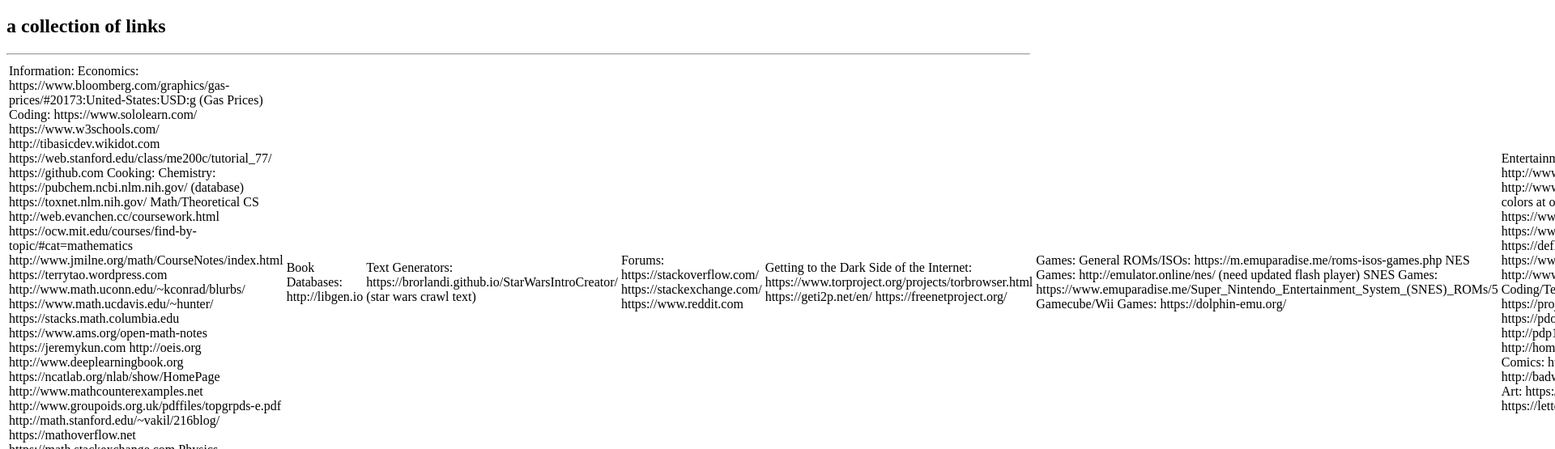
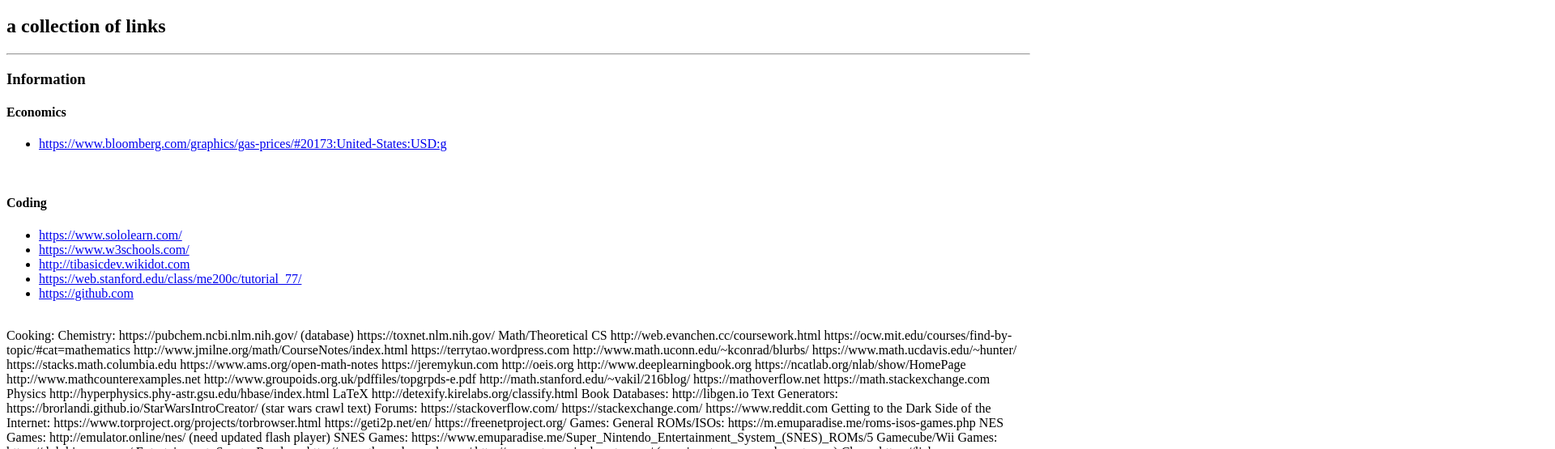
Before and after one commit to url-repo/url-repo.github.io, a plain HTML site: page index.html in a window 1280 px wide. Shown: the part 61-616 px from the top of the page at 81% size, 1920 px wide, since content can reach past the window. Drawn offline with Linux system fonts and the light colour scheme.

Commit message:
Update index.html

```diff
--- a/index.html
+++ b/index.html
@@ -14,21 +14,22 @@
 
 <hr>
 
-<table>
-<tbody>
-<td>
-Information:
-Economics:
-https://www.bloomberg.com/graphics/gas-prices/#20173:United-States:USD:g (Gas Prices)
 
-
-
-Coding:
-https://www.sololearn.com/
-https://www.w3schools.com/
-http://tibasicdev.wikidot.com
-https://web.stanford.edu/class/me200c/tutorial_77/
-https://github.com
+<h3> Information </h3>
+  <h4> Economics </h4>
+    <ul>
+      <li><a href="https://www.bloomberg.com/graphics/gas-prices/#20173:United-States:USD:g">https://www.bloomberg.com/graphics/gas-prices/#20173:United-States:USD:g</a></li>
+    </ul>
+  <br>
+  <h4> Coding </h4>
+    <ul>
+      <li><a href="https://www.sololearn.com/">https://www.sololearn.com/</a></li>
+      <li><a href="https://www.w3schools.com/">https://www.w3schools.com/</a></li>
+      <li><a href="http://tibasicdev.wikidot.com">http://tibasicdev.wikidot.com</a></li>
+      <li><a href="https://web.stanford.edu/class/me200c/tutorial_77/">https://web.stanford.edu/class/me200c/tutorial_77/</a></li>
+      <li><a href="https://github.com">https://github.com</a></li>
+  </ul>
+  <br>
 
 
 
@@ -69,37 +70,26 @@
 LaTeX
 http://detexify.kirelabs.org/classify.html
 
-  </td>
-
-<td>
 Book Databases:
 http://libgen.io
 
-  </td>
-<td>
+
 Text Generators:
 https://brorlandi.github.io/StarWarsIntroCreator/ (star wars crawl text)
 
 
-  </td>
-<td>
+
 Forums:
 https://stackoverflow.com/
 https://stackexchange.com/
 https://www.reddit.com
 
-  </td>
-
-<td>
 
 Getting to the Dark Side of the Internet:
 https://www.torproject.org/projects/torbrowser.html
 https://geti2p.net/en/
 https://freenetproject.org/
 
-  </td>
-
-<td>
 Games:
 General ROMs/ISOs:
 https://m.emuparadise.me/roms-isos-games.php
@@ -113,11 +103,6 @@
 Gamecube/Wii Games:
 https://dolphin-emu.org/
 
-  </td>
-
-
-
-  <td>
 
 Entertainment:
 Sports:
@@ -167,8 +152,6 @@
 Misc. Fun:
 
 
-  </td>
-<td>
 Software:
 
 Photo Editors
@@ -176,19 +159,13 @@
 
 
 
-  </td>
-
-<td>
 Torrent Downloaders:
 Bitport.io (cloud torrent service)
 https://www.tixati.com/download/
 https://transmissionbt.com/ (Mac)
 https://www.lifewire.com/best-torrent-downloading-software-4061550 (list of torents)
 
-  </td>
 
-
-<td>
 OS
 
 USB Operating Systems:
@@ -209,15 +186,9 @@
 Virtual Machines:
   <a href="https://www.virtualbox.org/"></a>
 
-  </td>
-<td>
 MISC.
 http://endless.horse/
 
-  </td>
-
-  </tbody>
-</table>
 
 </body>
 
```
